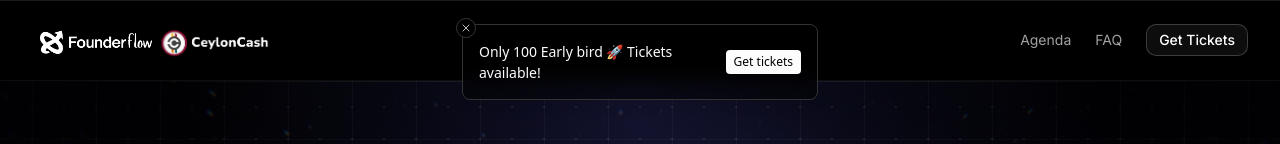
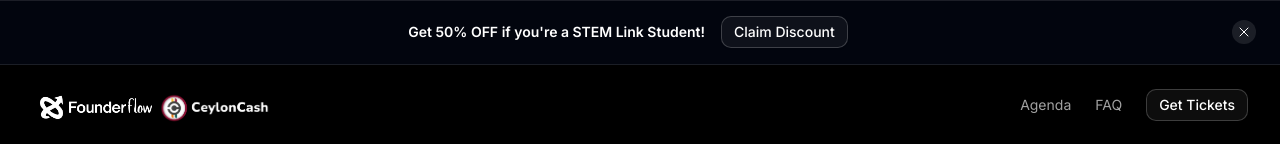
Before and after one commit to CeyLabs/Next.js-Conf-Colombo-FE, a Next.js app: page / in a window 1280 px wide. Shown: the top 144 px of the page. Built offline with nearby package versions, Linux system fonts and the light colour scheme; grey boxes are pictures that could not be loaded.

Commit message:
feat: add PromoBanner component for discount promotion

```diff
--- a/src/app/page.tsx
+++ b/src/app/page.tsx
@@ -1,10 +1,12 @@
 "use client";
 
 import { useState, useEffect } from "react";
+import { useSearchParams } from "next/navigation";
 import Image from "next/image";
 
 import { Header } from "@/components/Header";
 import { Footer } from "@/components/Footer";
+import PromoBanner from "@/components/PromoBanner";
 import { Button } from "@/components/ui/button";
 import {
     MapPinIcon,
@@ -93,6 +95,9 @@
     const [isSubmitted, setIsSubmitted] = useState(false);
     const [openFaqIndex, setOpenFaqIndex] = useState<number | null>(null);
     const [isMobile, setIsMobile] = useState(false);
+    const [showBanner, setShowBanner] = useState(true);
+    const searchParams = useSearchParams();
+    const coupon = searchParams.get("coupon");
 
     const toggleFaq = (index: number) => {
         setOpenFaqIndex((current) => (current === index ? null : index));
@@ -113,10 +118,14 @@
 
     useEffect(() => {
         toast("Only 100 Early bird 🚀 Tickets available!", {
-            duration: Infinity,
+            duration: 4000,
             action: {
                 label: "Get tickets",
-                onClick: () => window.open("https://luma.com/2kqylm3u?from=embed", "_blank"),
+                onClick: () =>
+                    window.open(
+                        "https://luma.com/2kqylm3u?from=embed&utm_source=nextconfcolombo-web&utm_medium=notification&utm_campaign=early-bird",
+                        "_blank"
+                    ),
             },
         });
     }, []);
@@ -192,6 +201,7 @@
 
     return (
         <div className="bg-black text-neutral-200">
+            <PromoBanner show={showBanner} onClose={() => setShowBanner(false)} />
             <Header />
 
             <main className="relative min-h-screen">
@@ -342,7 +352,7 @@
                                         className="border-white/20 bg-white/5 text-white hover:bg-white/10 hover:text-white"
                                     >
                                         <a
-                                            href="https://luma.com/2kqylm3u?from=embed"
+                                            href="https://luma.com/2kqylm3u?utm_source=nextconfcolombo-web&utm_medium=cta&utm_campaign=main-page"
                                             target="_blank"
                                             rel="noopener noreferrer"
                                         >
@@ -481,7 +491,7 @@
                         <aside className="lg:col-span-5">
                             <div className="sticky top-6 rounded-xl border border-white/10 bg-black/10 backdrop-blur-sm">
                                 <iframe
-                                    src="https://luma.com/embed/event/evt-F6SfVJFaWxVpx9H/simple"
+                                    src={`https://luma.com/embed/event/evt-F6SfVJFaWxVpx9H/simple${coupon === "SULF2M" ? "?coupon=SULF2M" : ""}`}
                                     width="100%"
                                     height="900"
                                     frameBorder="0"
--- /dev/null
+++ b/src/components/PromoBanner.tsx
@@ -0,0 +1,46 @@
+import { XIcon } from "@/components/ui/icons";
+import { Button } from "@/components/ui/button";
+
+interface PromoBannerProps {
+    show: boolean;
+    onClose: () => void;
+}
+
+const PromoBanner = ({ show, onClose }: PromoBannerProps) => {
+    if (!show) return null;
+
+    return (
+        <div className="w-full border-b border-white/10 bg-gray-950/80 backdrop-blur-sm">
+            <div className="mx-auto flex max-w-7xl items-center justify-between px-6 py-4">
+                <div className="flex flex-1 flex-row items-center justify-center gap-2 text-center md:gap-4">
+                    <p className="text-xs font-semibold text-white md:text-sm">
+                        <span className="md:hidden">50% OFF for STEM Link Students!</span>
+                        <span className="hidden md:inline">
+                            Get 50% OFF if you&apos;re a STEM Link Student!
+                        </span>
+                    </p>
+                    <Button
+                        asChild
+                        variant="outline"
+                        size="sm"
+                        className="border-white/20 bg-white/5 text-white hover:bg-white/10 hover:text-white"
+                    >
+                        <a href="#" target="_blank" rel="noopener noreferrer">
+                            <span className="text-xs md:hidden">Claim</span>
+                            <span className="hidden md:inline">Claim Discount</span>
+                        </a>
+                    </Button>
+                </div>
+                <button
+                    onClick={onClose}
+                    className="flex h-6 w-6 items-center justify-center rounded-full bg-white/10 text-white transition hover:bg-white/20"
+                    aria-label="Close banner"
+                >
+                    <XIcon className="size-3" />
+                </button>
+            </div>
+        </div>
+    );
+};
+
+export default PromoBanner;
```
